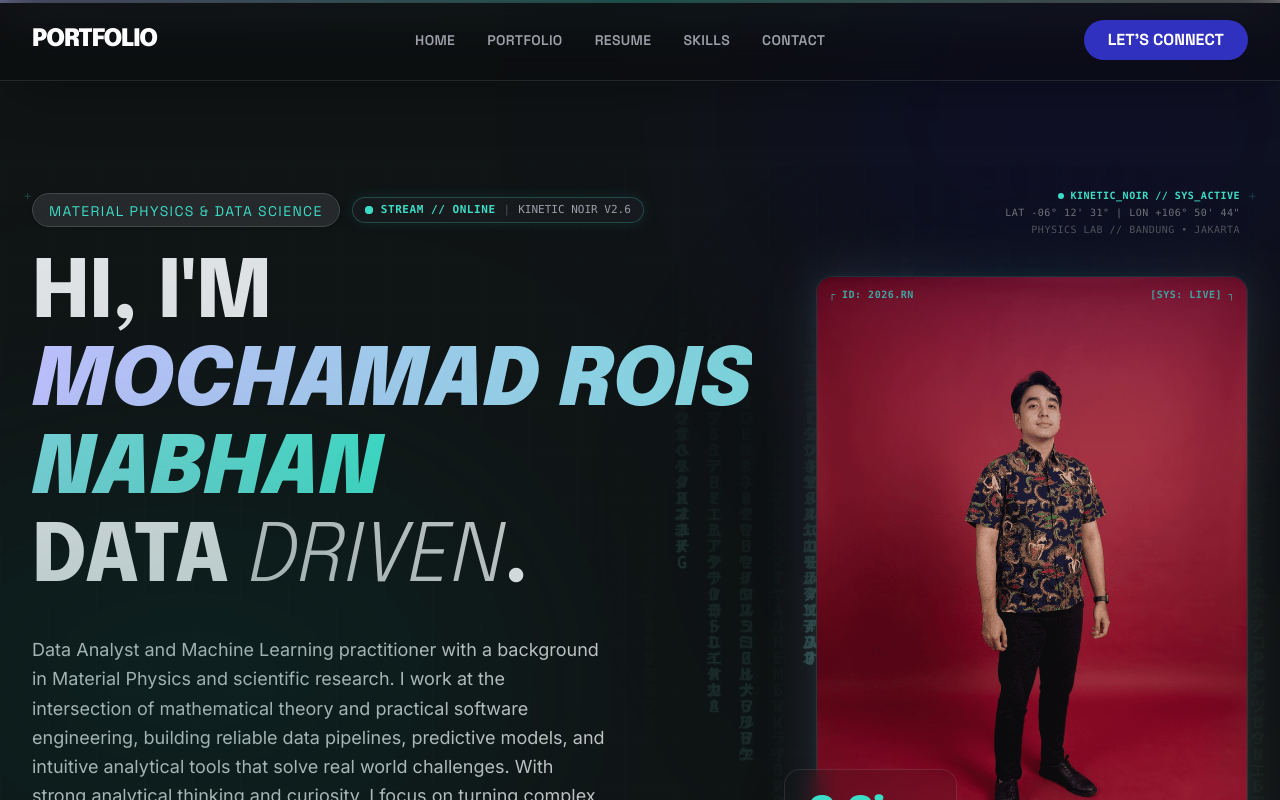
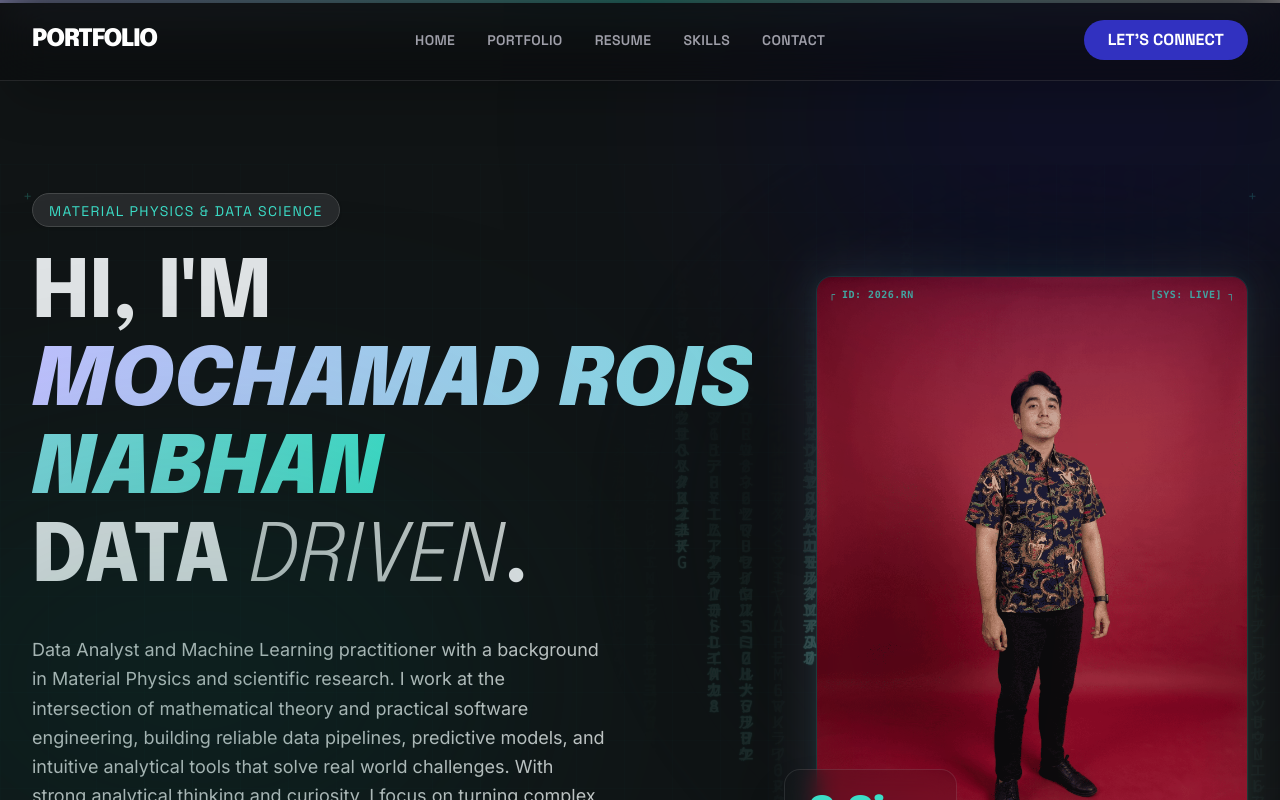
Before and after one commit to CrizNL/Mochamad-Rois-Nabhan-Portofolio, a React (Vite) app in the folder frontend/: page / in a window 1280 px wide. Shown: the top 800 px of the page. Built offline with nearby package versions, Linux system fonts and the light colour scheme.

Commit message:
style(hero): remove telemetry text badge and watermark decals per user feedback

```diff
--- a/frontend/src/App.jsx
+++ b/frontend/src/App.jsx
@@ -532,16 +532,6 @@ export default function App() {
           <span className="absolute top-6 right-6 font-mono text-tertiary/25 text-xs pointer-events-none select-none hidden md:block">+</span>
           <span className="absolute bottom-6 right-6 font-mono text-tertiary/25 text-xs pointer-events-none select-none hidden md:block">+</span>
 
-          {/* Kinetic Noir Top-Right Telemetry Decal */}
-          <div className="hidden xl:flex absolute top-6 right-10 flex-col items-end gap-0.5 font-mono text-[10px] text-zinc-500 tracking-wider pointer-events-none select-none z-20">
-            <div className="flex items-center gap-1.5 text-tertiary font-semibold">
-              <span className="w-1.5 h-1.5 rounded-full bg-tertiary animate-pulse"></span>
-              <span>KINETIC_NOIR // SYS_ACTIVE</span>
-            </div>
-            <span>LAT -06° 12' 31" | LON +106° 50' 44"</span>
-            <span className="text-zinc-600">PHYSICS LAB // BANDUNG • JAKARTA</span>
-          </div>
-
           <div className="max-w-7xl mx-auto w-full grid grid-cols-1 md:grid-cols-12 gap-8 relative z-10 items-center">
             <motion.div
               initial={{ opacity: 0, y: 50 }}
@@ -549,19 +539,8 @@ export default function App() {
               transition={{ duration: 0.8 }}
               className="col-span-1 md:col-span-8 md:pr-12 relative z-20"
             >
-              <div className="flex flex-wrap items-center gap-3 mb-6">
-                <div className="inline-block px-4 py-1 rounded-full bg-surface-container-high border border-outline-variant shadow-sm">
-                  <span className="font-label-caps text-[12px] sm:text-[14px] text-tertiary tracking-widest uppercase">{portfolioData.profile.title}</span>
-                </div>
-                <div className="hidden sm:inline-flex items-center gap-2 px-3 py-1 rounded-full bg-surface-container-low/90 border border-tertiary/25 backdrop-blur-md font-mono text-[11px] text-tertiary shadow-[0_0_15px_rgba(60,221,199,0.1)]">
-                  <span className="relative flex h-2 w-2">
-                    <span className="animate-ping absolute inline-flex h-full w-full rounded-full bg-tertiary opacity-75"></span>
-                    <span className="relative inline-flex rounded-full h-2 w-2 bg-tertiary"></span>
-                  </span>
-                  <span className="tracking-wider uppercase font-semibold">STREAM // ONLINE</span>
-                  <span className="text-zinc-600">|</span>
-                  <span className="text-zinc-400 font-normal">KINETIC NOIR V2.6</span>
-                </div>
+              <div className="inline-block px-4 py-1 mb-6 rounded-full bg-surface-container-high border border-outline-variant shadow-sm">
+                <span className="font-label-caps text-[12px] sm:text-[14px] text-tertiary tracking-widest uppercase">{portfolioData.profile.title}</span>
               </div>
               <h1 className="font-display-xl text-[36px] sm:text-[54px] md:text-[80px] font-extrabold text-on-surface leading-[1.1] mb-6 sm:mb-8">
                 HI, I'M <br/>
```
